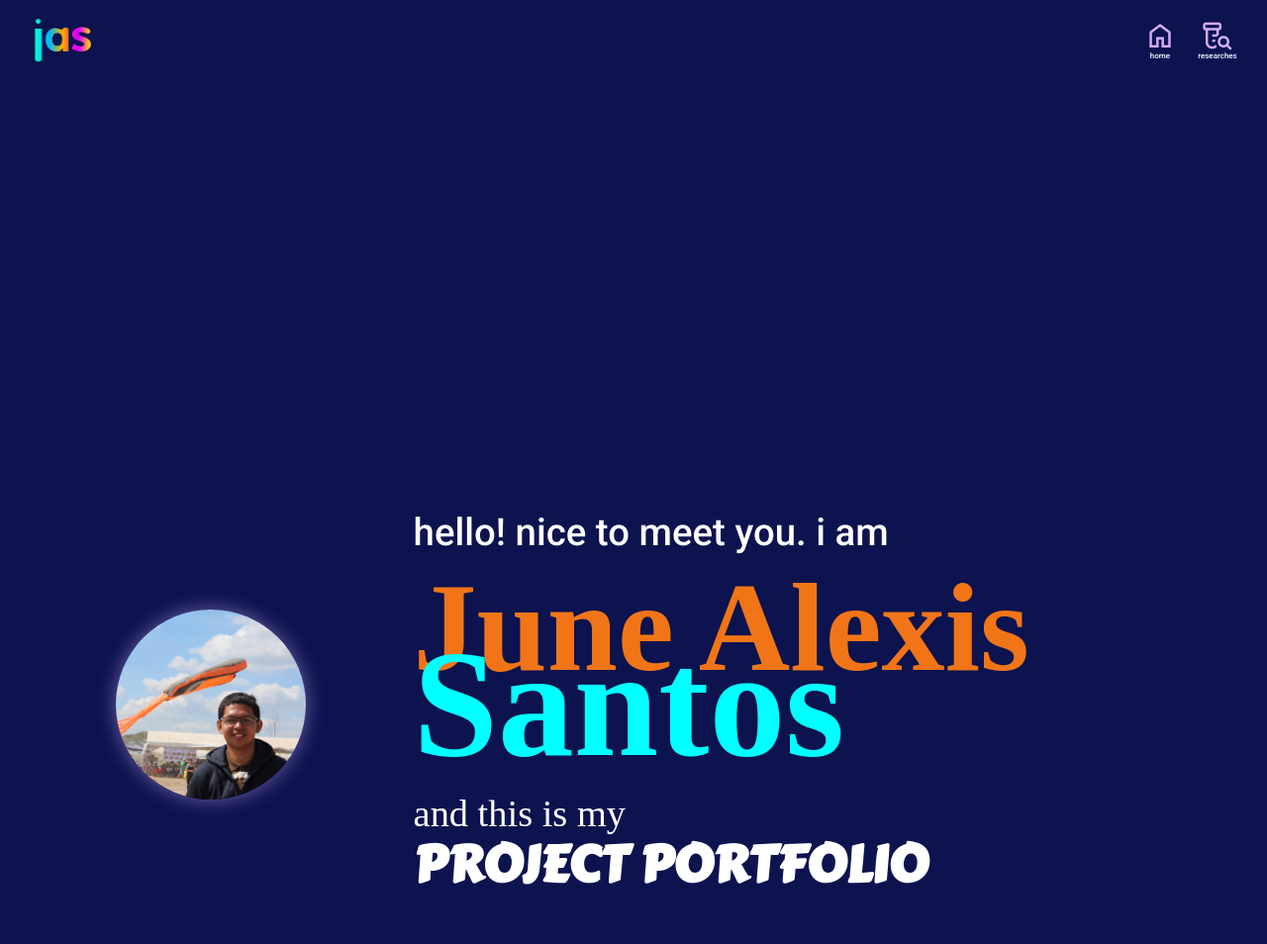
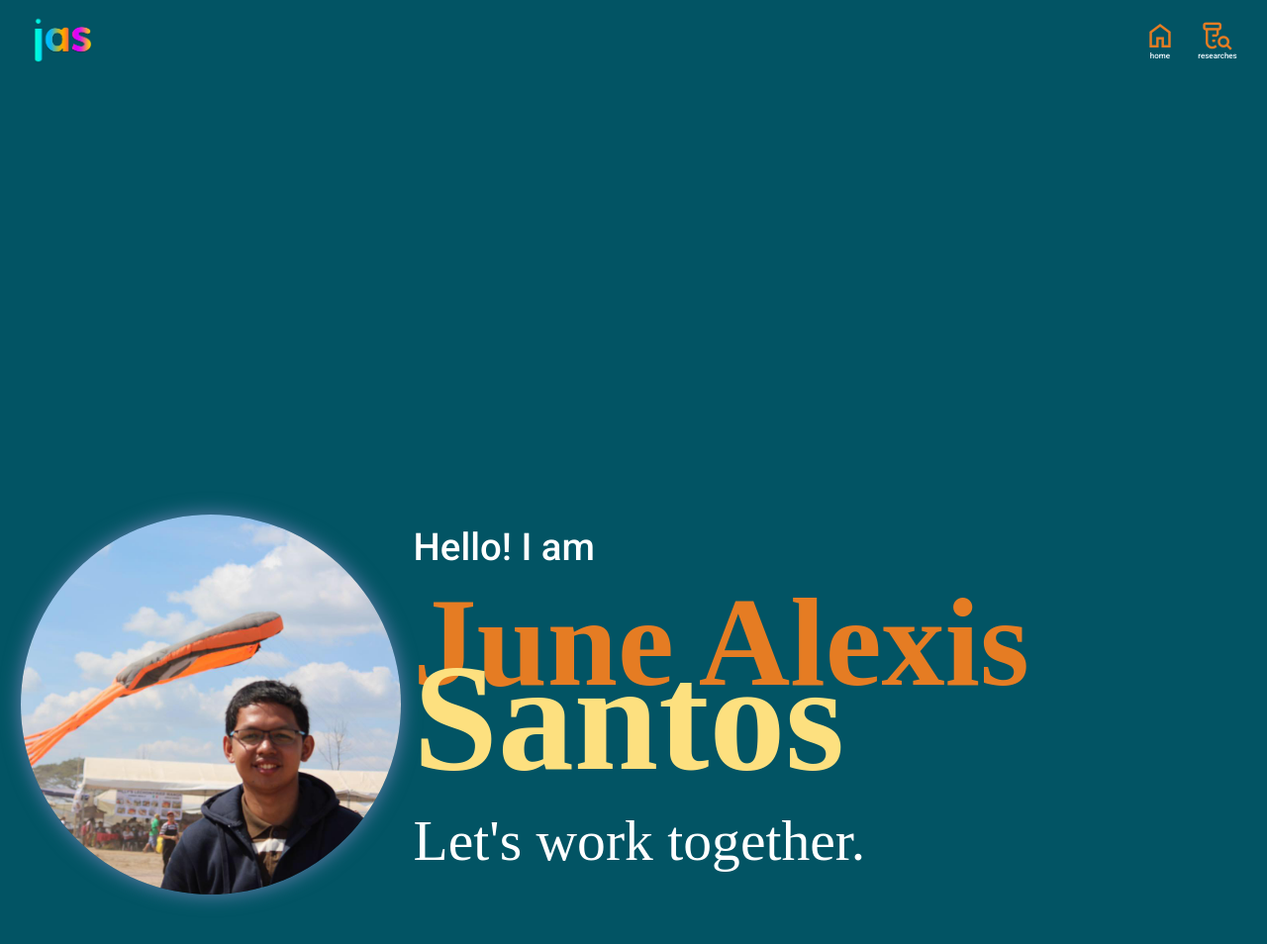
Before and after one commit to junealexis13/my_website, a plain HTML site: page index.html in a window 1280 px wide. Shown: the whole page at 99% size. Drawn offline with nearby package versions, Linux system fonts and the light colour scheme; a web font is replaced by a local one.

Commit message:
color change v1

```diff
--- a/index.html
+++ b/index.html
@@ -38,9 +38,9 @@
                 <img class="banner-image" src="images/pictures/img1.jpg" alt="">
             </div>
             <div class="banner-element2">
-                <div class="banner-greetings"><p class="banner-intro"> <span class="banner-intro-hello">hello! </span><span class="banner-intro-greetings">nice to meet you. i am</span></p></div>
+                <div class="banner-greetings"><p class="banner-intro"> <span class="banner-intro-hello">Hello! </span><span class="banner-intro-greetings">I am</span></p></div>
                 <div class="banner-name"><p class="banner-name">June Alexis<br><span class="banner-name-surname">Santos</span></p></div>
-                <div class="banner-outro"><p class="banner-outro"> <span class="banner-outro-1">and this is my</span><br><span class="banner-outro-2">PROJECT PORTFOLIO</span></p></div>
+                <div class="banner-outro"><p class="banner-outro"><span class="banner-outro-1">Let's work together.</span></p></div>
                 <script src="https://cdnjs.cloudflare.com/ajax/libs/gsap/3.11.5/gsap.min.js"></script>
                 <script src="https://cdnjs.cloudflare.com/ajax/libs/gsap/3.11.5/ScrollTrigger.min.js"></script>
                 <script src="script.js" defer></script>
--- a/script.js
+++ b/script.js
@@ -3,5 +3,5 @@
 gsap.registerPlugin(ScrollTrigger);
 const tl = gsap.timeline({defaults: {duration:2, ease: "power3.out"}})
 // banner image rotate
-tl.fromTo(".banner-image",{opacity:0, x:-90, rotation: "-90deg", ScrollTrigger:".banner-image"},{opacity:1, x:0, rotation:"0deg"})
-tl.fromTo("div.banner-element2",{scale:0},{scale:1, ease: "elastic.out(1, 0.3)", delay: 0.3},"<")
+tl.fromTo(".banner-image",{opacity:0, x:-90, rotation: "-90deg"},{opacity:1, x:0, rotation:"0deg"})
+tl.fromTo("div.banner-element2",{x:200, opacity:0},{x:0, opacity:1, delay: 0.3},"<")
--- a/styles/general.css
+++ b/styles/general.css
@@ -1,5 +1,5 @@
 body {
-    background-color: rgb(12, 19, 79) ;
+    background-color: rgb(2, 84, 100) ;
 }
 
 p {
--- a/styles/header.css
+++ b/styles/header.css
@@ -46,7 +46,7 @@ img.logo {
 }
 
 span.material-symbols-outlined {
-    color: rgb(212, 173, 252);
+    color: rgb(229, 124, 35);
     font-size: 4vh;
     text-align: center;
     cursor: pointer;
@@ -54,7 +54,7 @@ span.material-symbols-outlined {
 }
 
 span.material-symbols-outlined:hover {
-    color: rgb(242, 233, 65);
+    color: rgb(232, 170, 66);
     font-size: 5vh;
     text-align: center;
     margin-left: 5px;
--- a/styles/image_banner.css
+++ b/styles/image_banner.css
@@ -34,7 +34,7 @@ img.banner-image {
     border-radius: 50%;
     vertical-align: center;
     box-shadow: 0px 0px 20px rgb(212, 173, 252, 0.5);
-    max-width: 15vw;
+    max-width: 30vw;
 }
 
 
@@ -49,11 +49,11 @@ p.banner-outro {
     color: white;
     font-family: Carter One;
     line-height: 4vw;
-    font-size: 3vw;
+    font-size: 4vw;
 }
 
 p.banner-name {
-    color: rgb(241, 117, 23);
+    color: rgb(229, 124, 35);
     font-family: "Wix Madefor Text";
     font-size: 10vw;
     max-width: 100%;
@@ -64,15 +64,10 @@ p.banner-name {
 span.banner-outro-1 {
     font-family: "Wix Madefor Text";
     font-weight: 100;
-    font-size: 3vw;
-}
-
-span.banner-outro-2 {
-    font-weight: 700;
-    font-size: 4vw;
+    font-size: 4.5vw;
 }
 
 span.banner-name-surname {
-    color: cyan;
+    color: #FDE07F;
     font-size: 12vw;
 }
```
